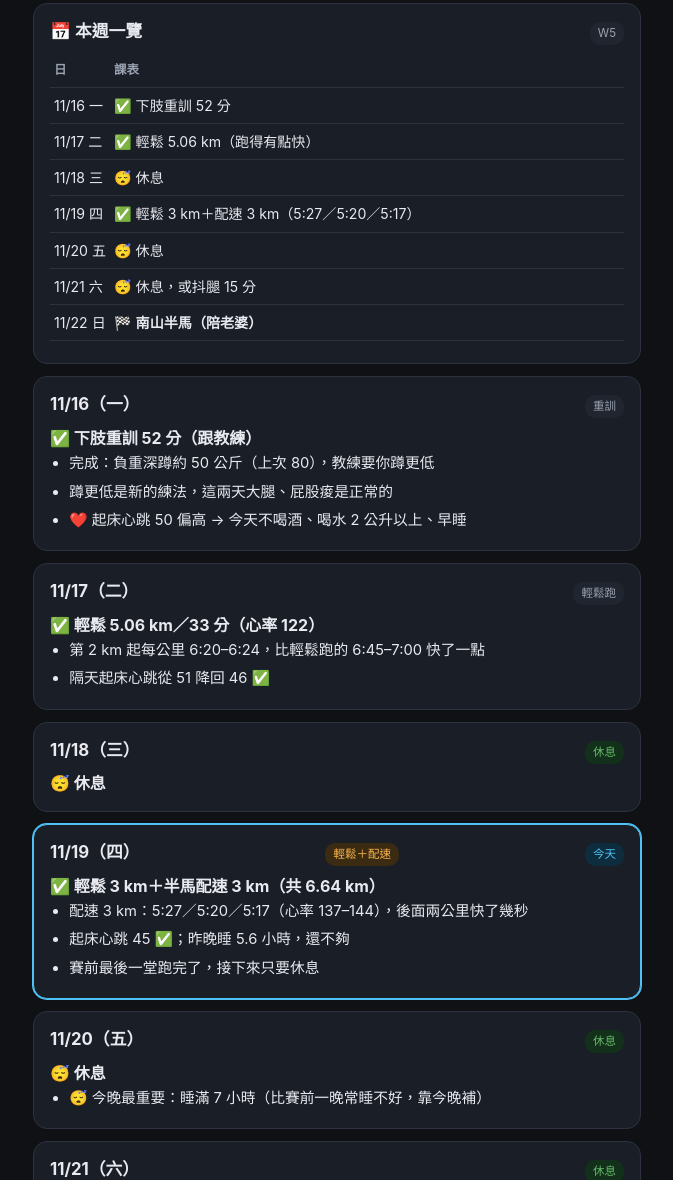
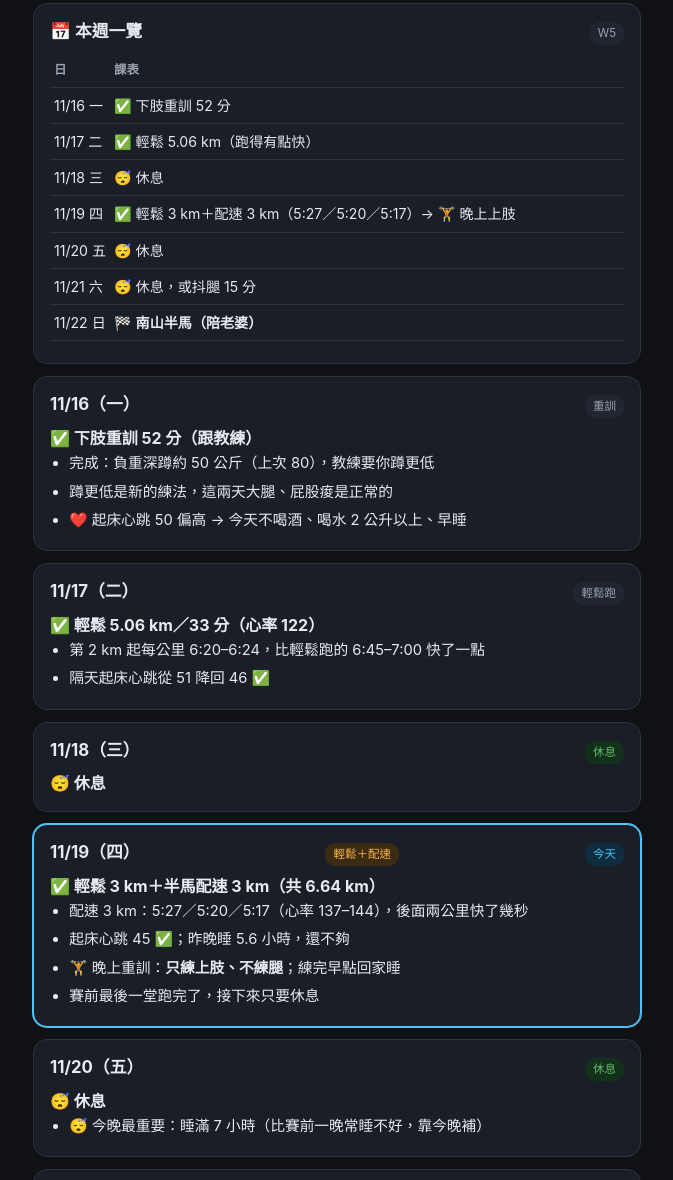
Before and after one commit to JCHuang3011/CrewOuting, a plain HTML site: page weekly-training.html in a window 1280 px wide. Shown: the part 202-1382 px from the top of the page, without its empty margins (303-976 px from the left). Drawn offline with Linux system fonts and the light colour scheme.

Commit message:
weekly-training: 11/19 補上晚上上肢重訓（不練腿）
Co-Authored-By: Claude Fable 5.2 <noreply@anthropic.com>
Claude-Session: https://claude.ai/code/session_01EM38Wqb34Ap2itC1RJP6YS

```diff
--- a/weekly-training.html
+++ b/weekly-training.html
@@ -71,7 +71,7 @@
     <tr><td>11/16 一</td><td>✅ 下肢重訓 52 分</td></tr>
     <tr><td>11/17 二</td><td>✅ 輕鬆 5.06 km（跑得有點快）</td></tr>
     <tr><td>11/18 三</td><td>😴 休息</td></tr>
-    <tr><td>11/19 四</td><td>✅ 輕鬆 3 km＋配速 3 km（5:27／5:20／5:17）</td></tr>
+    <tr><td>11/19 四</td><td>✅ 輕鬆 3 km＋配速 3 km（5:27／5:20／5:17）→ 🏋️ 晚上上肢</td></tr>
     <tr><td>11/20 五</td><td>😴 休息</td></tr>
     <tr><td>11/21 六</td><td>😴 休息，或抖腿 15 分</td></tr>
     <tr><td>11/22 日</td><td>🏁 <b>南山半馬（陪老婆）</b></td></tr>
@@ -108,6 +108,7 @@
   <ul>
     <li>配速 3 km：5:27／5:20／5:17（心率 137–144），後面兩公里快了幾秒</li>
     <li>起床心跳 45 ✅；昨晚睡 5.6 小時，還不夠</li>
+    <li>🏋️ 晚上重訓：<b>只練上肢、不練腿</b>；練完早點回家睡</li>
     <li>賽前最後一堂跑完了，接下來只要休息</li>
   </ul>
 </div>
```
